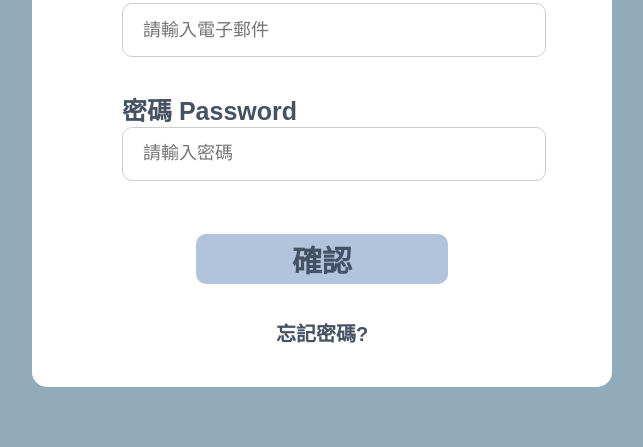
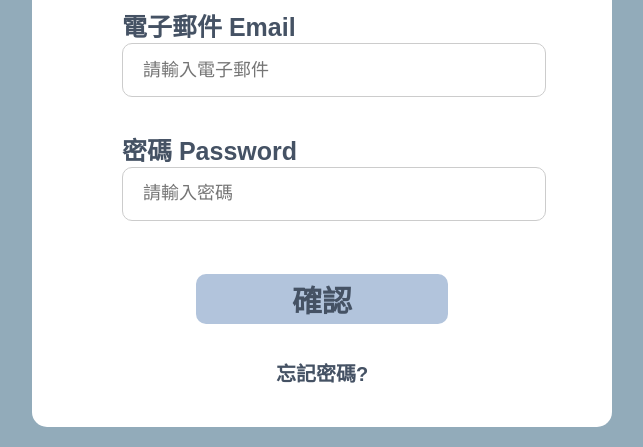
Before and after one commit to justice0317/login, a plain HTML site: page index.html in a window 1280 px wide. Shown: the part 353-800 px from the top of the page, without its empty margins (318-961 px from the left). Drawn offline with Linux system fonts and the light colour scheme.

Commit message:
Update style.css

```diff
--- a/style.css
+++ b/style.css
@@ -41,7 +41,7 @@ body {
     flex-direction: column;
     justify-content: space-between;
     position: absolute;
-    top: 20%;  /* 框框往下移，距離標題更多 */
+    top: 25%;  /* 框框往下移，距離標題更多 */
     left: 50%;
     transform: translateX(-50%);
 }
```
